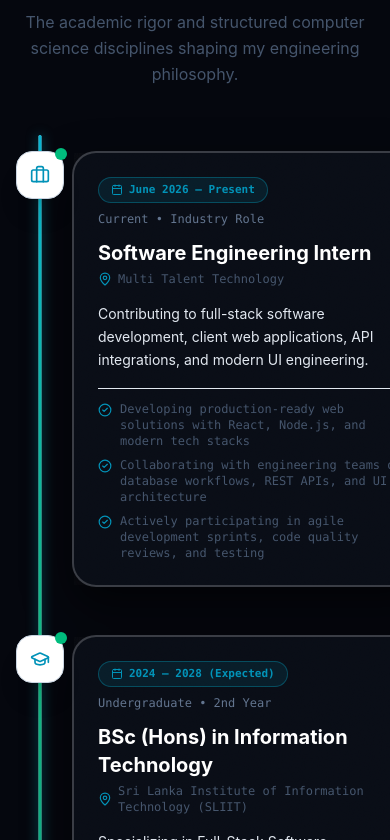
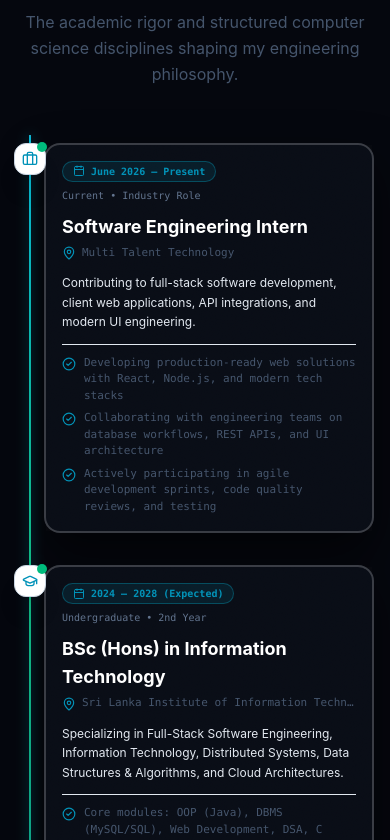
Before and after one commit to sasiruliyanage2004/portfolio-, a React (Vite) app: page / in a window 390 px wide. Shown: the part 4004-4844 px from the top of the page. Built offline with nearby package versions, Linux system fonts and the light colour scheme.

Commit message:
fix_education_timeline_mobile_clipping_and_responsive_layout

```diff
--- a/src/components/cyber/EducationCyber.jsx
+++ b/src/components/cyber/EducationCyber.jsx
@@ -114,7 +114,7 @@ export default function EducationCyber() {
         {/* Timeline Container */}
         <div className="relative">
           {/* Vertical spine background track */}
-          <div className="absolute left-6 md:left-1/2 top-0 bottom-0 w-[3px] -translate-x-1/2 bg-slate-300/80 dark:bg-white/10 rounded-full" />
+          <div className="absolute left-3.5 sm:left-6 md:left-1/2 top-0 bottom-0 w-[2px] sm:w-[3px] -translate-x-1/2 bg-slate-300/80 dark:bg-white/10 rounded-full" />
 
           {/* Animated Glowing spine fill */}
           <motion.div
@@ -122,11 +122,11 @@ export default function EducationCyber() {
               height: pathHeight,
               background: "linear-gradient(to bottom, var(--grad-start), var(--grad-mid), var(--grad-end))",
             }}
-            className="absolute left-6 md:left-1/2 top-0 w-[3px] -translate-x-1/2 origin-top rounded-full shadow-[0_0_12px_rgba(6,182,212,0.6)] z-10"
+            className="absolute left-3.5 sm:left-6 md:left-1/2 top-0 w-[2px] sm:w-[3px] -translate-x-1/2 origin-top rounded-full shadow-[0_0_12px_rgba(6,182,212,0.6)] z-10"
           />
 
           {/* Timeline Nodes */}
-          <div className="space-y-12 sm:space-y-16 pt-4">
+          <div className="space-y-8 sm:space-y-16 pt-2 sm:pt-4">
             {EDUCATION_DATA.map((item, idx) => {
               const isEven = idx % 2 === 0;
               const Icon = item.icon;
@@ -136,55 +136,55 @@ export default function EducationCyber() {
                   key={item.title}
                   initial={{ opacity: 0, y: 30 }}
                   whileInView={{ opacity: 1, y: 0 }}
-                  viewport={{ once: true, margin: "-80px" }}
-                  transition={{ duration: 0.6, delay: idx * 0.15 }}
+                  viewport={{ once: true, margin: "-60px" }}
+                  transition={{ duration: 0.5, delay: idx * 0.12 }}
                   className={`relative flex flex-col md:flex-row items-start ${
                     isEven ? "md:flex-row-reverse" : ""
-                  } gap-8 md:gap-12`}
+                  } gap-6 md:gap-12`}
                 >
                   {/* Center Node Icon */}
-                  <div className="absolute left-6 md:left-1/2 -translate-x-1/2 z-20 flex h-12 w-12 items-center justify-center rounded-2xl border border-slate-300 dark:border-white/20 bg-white dark:bg-[#090d16] shadow-xl backdrop-blur-xl group">
-                    <Icon className="h-5 w-5 text-cyan-600 dark:text-cyan-400" />
+                  <div className="absolute left-3.5 sm:left-6 md:left-1/2 -translate-x-1/2 z-20 flex h-8 w-8 sm:h-12 sm:w-12 items-center justify-center rounded-xl sm:rounded-2xl border border-slate-300 dark:border-white/20 bg-white dark:bg-[#090d16] shadow-xl backdrop-blur-xl group">
+                    <Icon className="h-4 w-4 sm:h-5 sm:w-5 text-cyan-600 dark:text-cyan-400" />
                     {item.status === "active" && (
-                      <span className="absolute -top-1 -right-1 flex h-3 w-3">
+                      <span className="absolute -top-0.5 -right-0.5 sm:-top-1 sm:-right-1 flex h-2.5 w-2.5 sm:h-3 sm:w-3">
                         <span className="animate-ping absolute inline-flex h-full w-full rounded-full bg-emerald-400 opacity-75" />
-                        <span className="relative inline-flex rounded-full h-3 w-3 bg-emerald-500" />
+                        <span className="relative inline-flex rounded-full h-2.5 w-2.5 sm:h-3 sm:w-3 bg-emerald-500" />
                       </span>
                     )}
                   </div>
 
                   {/* Card Content */}
-                  <div className="ml-14 md:ml-0 w-full md:w-[calc(50%-3rem)]">
-                    <div className="project-card-obsidian noise-overlay rounded-3xl p-6 sm:p-8 border border-slate-200 dark:border-white/10 hover:border-cyan-400/50 transition-all duration-300 shadow-xl group">
-                      <div className="flex flex-wrap items-center justify-between gap-2 mb-3">
-                        <span className="inline-flex items-center gap-1.5 rounded-full border border-cyan-500/30 bg-cyan-500/10 px-3 py-1 font-mono text-[11px] font-bold text-cyan-600 dark:text-cyan-300">
+                  <div className="ml-7 sm:ml-12 md:ml-0 w-[calc(100%-1.75rem)] sm:w-[calc(100%-3rem)] md:w-[calc(50%-3rem)]">
+                    <div className="project-card-obsidian noise-overlay rounded-2xl sm:rounded-3xl p-4 sm:p-7 md:p-8 border border-slate-200 dark:border-white/10 hover:border-cyan-400/50 transition-all duration-300 shadow-xl group">
+                      <div className="flex flex-col sm:flex-row sm:items-center justify-between gap-1.5 sm:gap-2 mb-2.5 sm:mb-3">
+                        <span className="inline-flex items-center gap-1.5 rounded-full border border-cyan-500/30 bg-cyan-500/10 px-2.5 sm:px-3 py-0.5 sm:py-1 font-mono text-[10px] sm:text-[11px] font-bold text-cyan-600 dark:text-cyan-300 w-fit">
                           <Calendar className="h-3 w-3" />
                           {item.period}
                         </span>
-                        <span className="font-mono text-xs text-slate-500 dark:text-slate-400">
+                        <span className="font-mono text-[10px] sm:text-xs text-slate-500 dark:text-slate-400">
                           {item.badge}
                         </span>
                       </div>
 
-                      <h3 className="text-xl sm:text-2xl font-extrabold text-slate-900 dark:text-white group-hover:text-cyan-600 dark:group-hover:text-cyan-300 transition-colors">
+                      <h3 className="text-lg sm:text-2xl font-extrabold text-slate-900 dark:text-white group-hover:text-cyan-600 dark:group-hover:text-cyan-300 transition-colors break-words">
                         {item.title}
                       </h3>
 
-                      <div className="mt-1 flex items-center gap-1.5 font-mono text-xs text-slate-600 dark:text-slate-400">
+                      <div className="mt-1 flex items-center gap-1.5 font-mono text-[11px] sm:text-xs text-slate-600 dark:text-slate-400">
                         <MapPin className="h-3.5 w-3.5 text-cyan-600 dark:text-cyan-400 shrink-0" />
-                        <span>{item.institution}</span>
+                        <span className="truncate">{item.institution}</span>
                       </div>
 
-                      <p className="mt-4 text-sm text-slate-700 dark:text-slate-300 leading-relaxed font-normal">
+                      <p className="mt-3 sm:mt-4 text-xs sm:text-sm text-slate-700 dark:text-slate-300 leading-relaxed font-normal">
                         {item.description}
                       </p>
 
                       {/* Highlights */}
-                      <ul className="mt-4 space-y-2 pt-3 border-t border-slate-200 dark:border-white/10">
+                      <ul className="mt-3 sm:mt-4 space-y-1.5 sm:space-y-2 pt-2.5 sm:pt-3 border-t border-slate-200 dark:border-white/10">
                         {item.highlights.map((highlight, hIdx) => (
-                          <li key={hIdx} className="flex items-start gap-2 text-xs text-slate-600 dark:text-slate-400 font-mono">
+                          <li key={hIdx} className="flex items-start gap-2 text-[11px] sm:text-xs text-slate-600 dark:text-slate-400 font-mono">
                             <CheckCircle2 className="h-3.5 w-3.5 text-cyan-600 dark:text-cyan-400 shrink-0 mt-0.5" />
-                            <span>{highlight}</span>
+                            <span className="break-words">{highlight}</span>
                           </li>
                         ))}
                       </ul>
```
